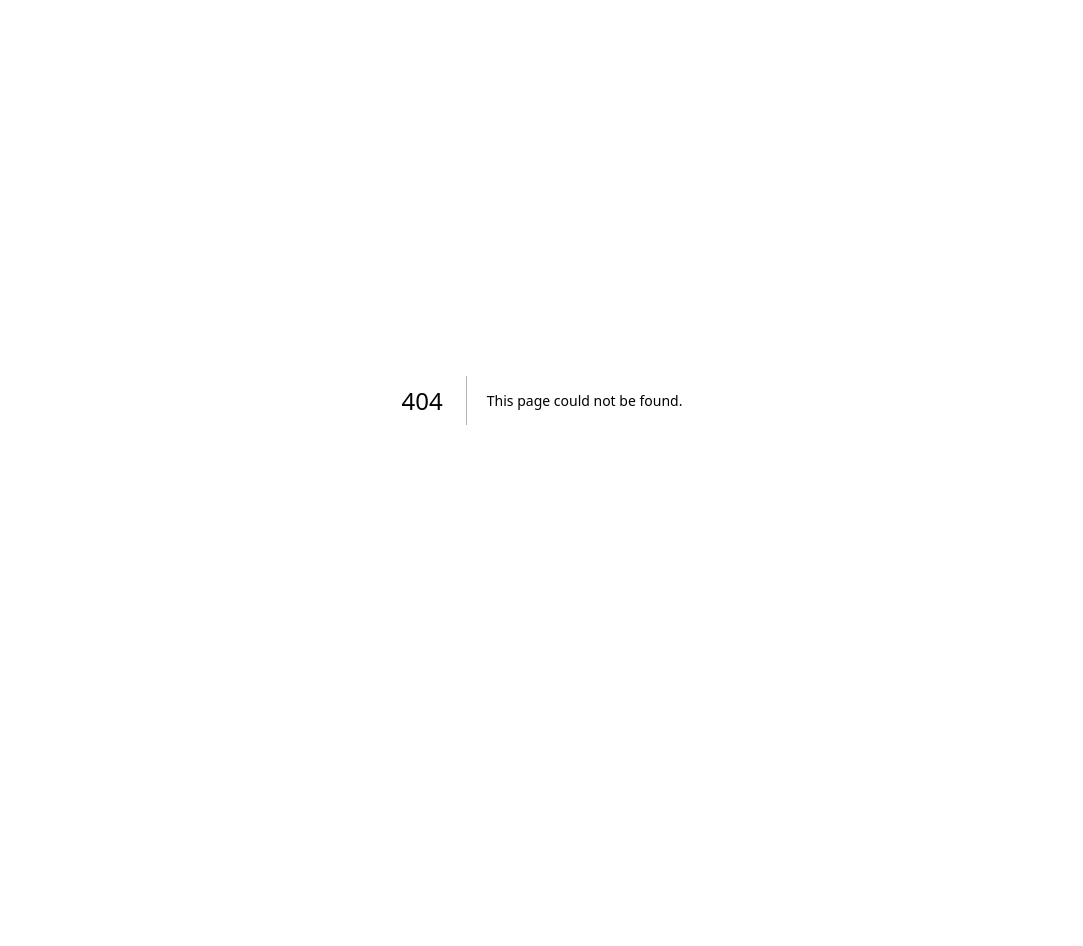
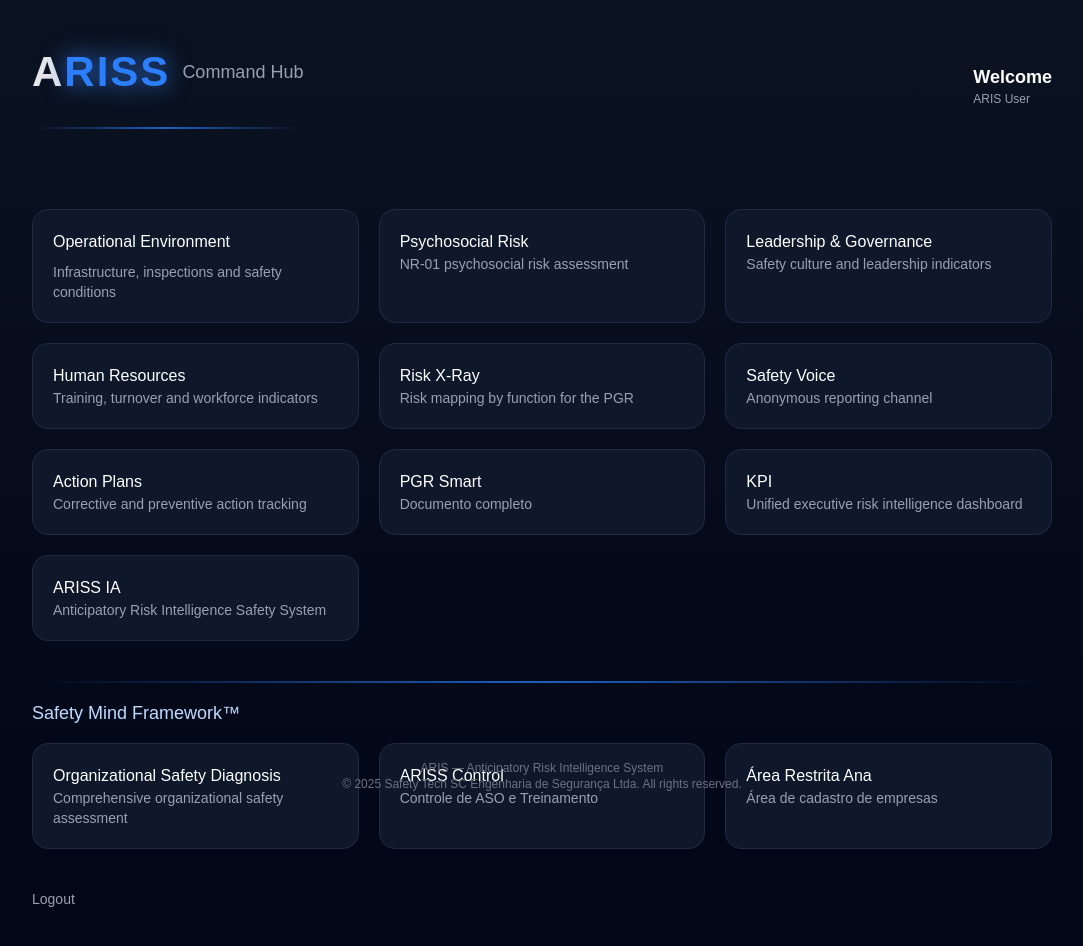
Before and after one commit to anaartagaveytia1-web/aris-frontend, a Next.js app: page /hub in a window 1280 px wide. Before the commit this address had no page. Shown: the top 946 px of the page, without its empty margins (98-1181 px from the left). Before the commit the page ends 800 px from the top, so only its background shows below. Built offline with nearby package versions, Linux system fonts and the light colour scheme; sample sign-in values are in the browser's storage.

Commit message:
adicionar hug

```diff
--- /dev/null
+++ b/app/hub/page.tsx
@@ -0,0 +1,185 @@
+"use client"
+
+import { useEffect, useState } from "react"
+import { useRouter } from "next/navigation"
+
+export default function Hub() {
+
+  const router = useRouter()
+
+  const [usuario, setUsuario] = useState<any>({})
+  const [lang, setLang] = useState("en")
+
+  useEffect(() => {
+    const token = localStorage.getItem("token")
+
+    if (!token) {
+      router.push("/login")
+      return
+    }
+
+    const user = JSON.parse(localStorage.getItem("usuario") || "{}")
+    setUsuario(user)
+
+    const savedLang = localStorage.getItem("aris_lang") || "en"
+    setLang(savedLang)
+
+  }, [])
+
+  function greeting() {
+    if (lang === "pt") return "Bem-vindo"
+    if (lang === "es") return "Bienvenido"
+    return "Welcome"
+  }
+
+  function logout() {
+    localStorage.removeItem("token")
+    localStorage.removeItem("usuario")
+    router.push("/login")
+  }
+
+  function go(page: string) {
+    window.location.href = page
+  }
+
+  return (
+    <div className="min-h-screen bg-gradient-to-b from-[#0b1220] to-[#020617] text-white">
+
+      <div className="max-w-[1100px] mx-auto p-10">
+
+        {/* HEADER */}
+        <div className="flex justify-between items-center mb-20 flex-wrap gap-3">
+
+          <div>
+            <div className="flex items-center gap-3">
+              <div className="text-[42px] font-black tracking-[2px] text-gray-200">
+                A<span className="text-blue-500 drop-shadow-[0_0_12px_rgba(59,130,246,0.9)]">RISS</span>
+              </div>
+              <div className="text-lg text-gray-400">Command Hub</div>
+            </div>
+
+            <div className="h-[2px] mt-6 bg-gradient-to-r from-transparent via-blue-500 to-transparent animate-pulse"></div>
+          </div>
+
+          <div className="flex items-center gap-4">
+            <div>
+              <div className="text-lg font-bold">{greeting()}</div>
+              <div className="text-xs text-gray-400">
+                {usuario.email || "ARIS User"}
+              </div>
+            </div>
+          </div>
+
+        </div>
+
+        {/* GRID PRINCIPAL */}
+        <div className="grid grid-cols-3 gap-5 max-md:grid-cols-2 max-sm:grid-cols-1">
+
+          <div onClick={() => go("radar-ambiente.html")}
+            className="bg-[#0f172a] border border-[#1f2a44] rounded-2xl p-5 cursor-pointer hover:-translate-y-1 transition">
+            <h3 className="mb-2">Operational Environment</h3>
+            <p className="text-sm text-gray-400">Infrastructure, inspections and safety conditions</p>
+          </div>
+
+          <div onClick={() => go("radar-psicossocial.html")}
+            className="bg-[#0f172a] border border-[#1f2a44] rounded-2xl p-5 cursor-pointer hover:-translate-y-1 transition">
+            <h3>Psychosocial Risk</h3>
+            <p className="text-sm text-gray-400">NR-01 psychosocial risk assessment</p>
+          </div>
+
+          <div onClick={() => go("radar-lideranca.html")}
+            className="bg-[#0f172a] border border-[#1f2a44] rounded-2xl p-5 cursor-pointer hover:-translate-y-1 transition">
+            <h3>Leadership & Governance</h3>
+            <p className="text-sm text-gray-400">Safety culture and leadership indicators</p>
+          </div>
+
+          <div onClick={() => go("radar-rh.html")}
+            className="bg-[#0f172a] border border-[#1f2a44] rounded-2xl p-5 cursor-pointer hover:-translate-y-1 transition">
+            <h3>Human Resources</h3>
+            <p className="text-sm text-gray-400">Training, turnover and workforce indicators</p>
+          </div>
+
+          <div onClick={() => go("raiox_risco.html")}
+            className="bg-[#0f172a] border border-[#1f2a44] rounded-2xl p-5 cursor-pointer hover:-translate-y-1 transition">
+            <h3>Risk X-Ray</h3>
+            <p className="text-sm text-gray-400">Risk mapping by function for the PGR</p>
+          </div>
+
+          <div onClick={() => go("radar-voice.html")}
+            className="bg-[#0f172a] border border-[#1f2a44] rounded-2xl p-5 cursor-pointer hover:-translate-y-1 transition">
+            <h3>Safety Voice</h3>
+            <p className="text-sm text-gray-400">Anonymous reporting channel</p>
+          </div>
+
+          <div onClick={() => go("radar-acao.html")}
+            className="bg-[#0f172a] border border-[#1f2a44] rounded-2xl p-5 cursor-pointer hover:-translate-y-1 transition">
+            <h3>Action Plans</h3>
+            <p className="text-sm text-gray-400">Corrective and preventive action tracking</p>
+          </div>
+
+          <div onClick={() => go("sesmt.html")}
+            className="bg-[#0f172a] border border-[#1f2a44] rounded-2xl p-5 cursor-pointer hover:-translate-y-1 transition">
+            <h3>PGR Smart</h3>
+            <p className="text-sm text-gray-400">Documento completo</p>
+          </div>
+
+          <div onClick={() => go("aris-dashboard.html")}
+            className="bg-[#0f172a] border border-[#1f2a44] rounded-2xl p-5 cursor-pointer hover:-translate-y-1 transition">
+            <h3>KPI</h3>
+            <p className="text-sm text-gray-400">Unified executive risk intelligence dashboard</p>
+          </div>
+
+          <div onClick={() => go("aris-ia.html")}
+            className="bg-[#0f172a] border border-[#1f2a44] rounded-2xl p-5 cursor-pointer hover:-translate-y-1 transition">
+            <h3>ARISS IA</h3>
+            <p className="text-sm text-gray-400">Anticipatory Risk Intelligence Safety System</p>
+          </div>
+
+        </div>
+
+        {/* LINHA TEC */}
+        <div className="h-[2px] mt-10 mb-4 bg-gradient-to-r from-transparent via-blue-500 to-transparent animate-pulse"></div>
+
+        {/* SMF */}
+        <h2 className="text-lg mb-4 text-blue-200">Safety Mind Framework™</h2>
+
+        <div className="grid grid-cols-3 gap-5 max-md:grid-cols-2 max-sm:grid-cols-1">
+
+          <div onClick={() => go("fw/smf-diagnosis-manager.html")}
+            className="bg-[#0f172a] border border-[#1f2a44] rounded-2xl p-5">
+            <h3>Organizational Safety Diagnosis</h3>
+            <p className="text-sm text-gray-400">Comprehensive organizational safety assessment</p>
+          </div>
+
+          <div onClick={() => go("arisscontrol/cadastro.html")}
+            className="bg-[#0f172a] border border-[#1f2a44] rounded-2xl p-5">
+            <h3>ARISS Control</h3>
+            <p className="text-sm text-gray-400">Controle de ASO e Treinamento</p>
+          </div>
+
+          <div onClick={() => go("ana/empresas.html")}
+            className="bg-[#0f172a] border border-[#1f2a44] rounded-2xl p-5">
+            <h3>Área Restrita Ana</h3>
+            <p className="text-sm text-gray-400">Área de cadastro de empresas</p>
+          </div>
+
+        </div>
+
+        {/* LOGOUT */}
+        <div onClick={logout}
+          className="mt-10 text-sm text-gray-400 cursor-pointer hover:text-red-500">
+          Logout
+        </div>
+
+      </div>
+
+      {/* FOOTER */}
+      <div className="fixed bottom-2 left-0 w-full text-center text-xs text-gray-500 pointer-events-none">
+        ARIS — Anticipatory Risk Intelligence System
+        <br />
+        © 2025 Safety Tech SC Engenharia de Segurança Ltda. All rights reserved.
+      </div>
+
+    </div>
+  )
+}
```
